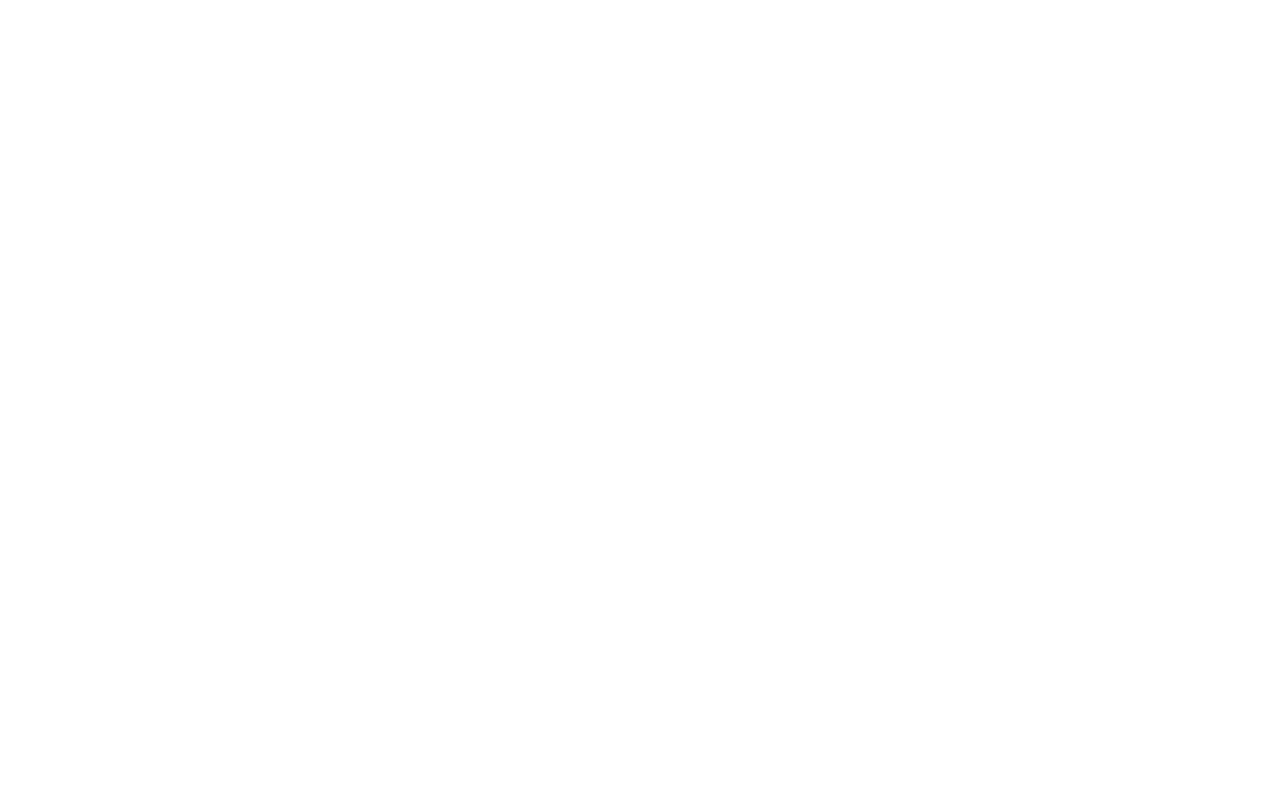
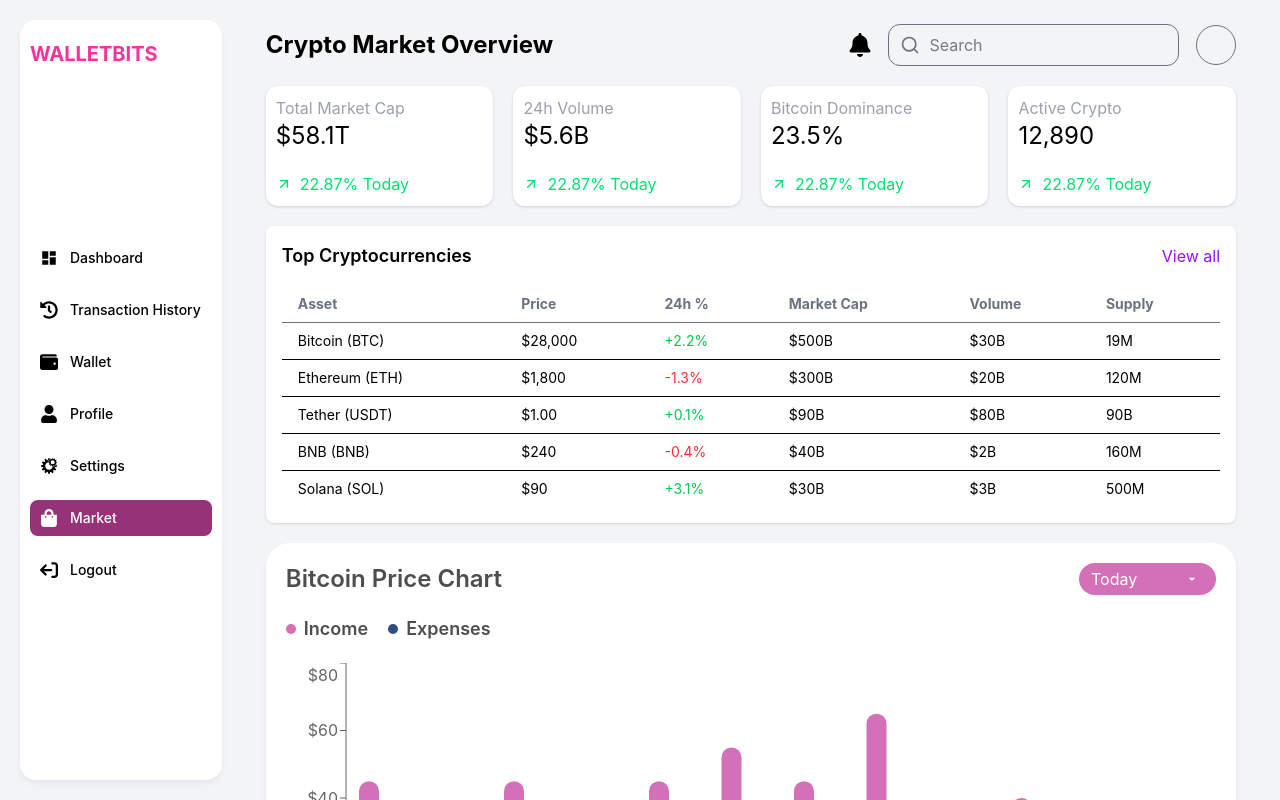
Before and after one commit to onisodumeya/walletbits-app, a React (Vite) app: page /market in a window 1280 px wide. Before the commit this address had no page. Shown: the top 800 px of the page. Built offline with nearby package versions, Linux system fonts and the light colour scheme.

Commit message:
market page done, overview page update, password settings page done

```diff
--- a/src/App.jsx
+++ b/src/App.jsx
@@ -8,6 +8,8 @@
 import Notification from './pages/user-dashboard/settings/Notification.jsx';
 import Verification from './pages/user-dashboard/settings/Verification.jsx';
 import ProfileSettings from './pages/user-dashboard/settings/ProfileSettings.jsx';
+import Market from './pages/user-dashboard/Market.jsx';
+import PasswordSettings from './pages/user-dashboard/settings/PasswordSettings.jsx';
 
 import { BrowserRouter as Router, Routes, Route } from 'react-router-dom';
 import { ForgotPassword, OTP } from './pages/ForgotPassword.jsx';
@@ -30,6 +32,8 @@
         <Route path="/settings/verification" element={<Verification />} />
         <Route path="/settings/notifications" element={<Notification />} />
         <Route path="/settings/profile-settings" element={<ProfileSettings />} />
+        <Route path="/settings/password" element={<PasswordSettings />} />
+        <Route path="/market" element={<Market />} />
       </Routes>
     </Router>
   );
--- a/src/components/FinanceCard.jsx
+++ b/src/components/FinanceCard.jsx
@@ -1,45 +1,45 @@
 import React from 'react';
-import axios from 'axios';
 import { useEffect, useState } from "react";
 import PropTypes from "prop-types";
 
-function AccountCard({ title, icon, fetchAmount, amount }) {
+function AccountCard({ title, fetchAmount,icon }) {
     const [dateTime, setDateTime] = useState("");
+    const [amount, setAmount] = useState("0.00");
 
-    // useEffect(() => {
-    //     // Live date-time
-    //     const updateTime = () => {
-    //         const now = new Date();
-    //         const options = { hour: '2-digit', minute: '2-digit', hour12: true };
-    //         const time = now.toLocaleTimeString([], options);
-    //         const date = now.toLocaleDateString([], { day: '2-digit', month: 'short' });
-    //         setDateTime(`${time}, ${date}`);
-    //     };
+    useEffect(() => {
+        // Live date-time
+        const updateTime = () => {
+            const now = new Date();
+            const options = { hour: '2-digit', minute: '2-digit', hour12: true };
+            const time = now.toLocaleTimeString([], options);
+            const date = now.toLocaleDateString([], { day: '2-digit', month: 'short' });
+            setDateTime(`${time}, ${date}`);
+        };
 
-    //     updateTime();
-    //     const timeInterval = setInterval(updateTime, 6000);
+        updateTime();
+        const timeInterval = setInterval(updateTime, 6000);
 
-    //     // Amount fetcher
-    //     // const getAmount = async () => {
-    //     //     try {
-    //     //         const response = await axios.get('');
-    //     //         setAmount(response);
-    //     //     } catch (error) {
-    //     //         console.error("Failed to fetch amount:", error);
-    //     //     }
-    //     // };
+        // Amount fetcher
+        const getAmount = async () => {
+            try {
+                const response = await fetchAmount(); // fetchAmount is a function prop
+                setAmount(response);
+            } catch (error) {
+                console.error("Failed to fetch amount:", error);
+            }
+        };
 
-    //     getAmount();
-    //     const amountInterval = setInterval(getAmount, 10000);
+        getAmount();
+        const amountInterval = setInterval(getAmount, 10000); // refresh amount every 10 seconds
 
-    //     return () => {
-    //         clearInterval(timeInterval);
-    //         clearInterval(amountInterval);
-    //     };
-    // }, [fetchAmount]);
+        return () => {
+            clearInterval(timeInterval);
+            clearInterval(amountInterval);
+        };
+    }, [fetchAmount]);
 
     return (
-        <div className="w-full h-fit rounded-2xl shadow-md shadow-gray-200 p-4 bg-white flex flex-col justify-between">
+        <div className="w-full h-[150px] rounded-2xl shadow-lg p-4 bg-white flex flex-col justify-between">
             <div className="flex justify-between items-start">
                 <div className="w-10 h-10 rounded-full bg-gray-100 flex justify-center items-center">
                     {icon && React.createElement(icon)}
@@ -58,7 +58,6 @@
     );
 }
 AccountCard.proptypes={
-    amount: PropTypes.number,
     title: PropTypes.string,
     fetchAmount: PropTypes.func
 };
--- a/src/components/Headbar.jsx
+++ b/src/components/Headbar.jsx
@@ -3,7 +3,7 @@
 import { FaBell } from "react-icons/fa";
 
 
-function Headbar({ profile, header, subHeader, search }) {
+function Headbar({ header, subHeader }) {
     return (
         <div className="justify-between gap-4 flex items-center h-fit w-full bg-gray-100">
             <div className="flex-col h-fit">
@@ -16,8 +16,9 @@
                     <FiSearch className="absolute ml-3 top-1/2 transform -translate-y-1/2 text-gray-500 text-xl" />
                     <input
                         type="text"
-                        name={search}
+                        name="fake-email"
                         placeholder="Search"
+                        autoComplete="off"
                         className="w-full pl-10 pr-4 py-2 border-[1.5px] rounded-xl bg-gray-100 border-gray-500"
                     />
                 </div>
--- /dev/null
+++ b/src/components/PriceChart.jsx
@@ -0,0 +1,44 @@
+import { BarChart, Bar, XAxis, YAxis, Tooltip, LineChart, Line, ResponsiveContainer } from 'recharts';
+
+
+function FinanceChart({data, gap, size, title}) {
+    return(
+        <div className='bg-white text-[#000000B2] shadow-md shadow-gray-200 h-fit w-full p-5 rounded-3xl flex flex-col gap-5'>
+
+                                <div className='flex justify-between w-full h-fit'>
+                                        <h3 className='text-2xl font-semibold'>{title}</h3>
+                                        <select className="rounded-full px-3 py-1 bg-[#D470B7] text-white custom-select">
+                                            <option>Today</option>
+                                            <option>This Week</option>
+                                            <option>This Month</option>
+                                            <option>Year Year</option>
+                                        </select>
+                                </div>
+
+                                <div className='flex gap-5'>
+                                    <div className='flex gap-2 items-center'>
+                                        <div className='h-2.5 w-2.5 bg-[#D470B7] rounded-full'></div>
+                                        <h4 className='font-semibold text-lg'>Income</h4>
+                                    </div>
+                                    <div className='flex gap-2 items-center'>
+                                            <div className='h-2.5 w-2.5 bg-[#2F4F7F] rounded-full'></div>
+                                        <h4 className='font-semibold text-lg'>Expenses</h4>
+                                    </div>
+                                </div>
+
+                                <ResponsiveContainer width="100%" height={300}>
+                                    <BarChart data={data} margin={{ top: 0, right: 0, left: 0, bottom: 0 }} barGap={gap} barSize={size}>
+                                        <XAxis dataKey="month" />
+                                        <YAxis tickFormatter={(value) => `$${value}`} />
+                                        <Tooltip formatter={(value) => `$${value}`} />
+
+                                        <Bar dataKey="income" fill="#D470B7" radius={[20, 20, 0, 0]} />
+                                        <Bar dataKey="expense" fill="#2F4F7F" radius={[20, 20, 0, 0]} />
+                                    </BarChart>
+                                </ResponsiveContainer>
+
+                            </div>
+    )
+}
+
+export default FinanceChart
--- /dev/null
+++ b/src/components/market-cards/MarketCard.jsx
@@ -0,0 +1,20 @@
+import { FiArrowUpRight } from 'react-icons/fi'
+
+
+function MarketCard({title, amount, percentage}) {
+    return(
+        <div className="w-full flex flex-col gap-5 bg-white shadow-sm shadow-gray-300 p-2.5 rounded-xl">
+            <div>
+                <p className="text-gray-400">{title}</p>
+                <h2 className="text-2xl">{amount}</h2>
+            </div>
+
+            <div className="text-green-400 flex items-center gap-2">
+                <FiArrowUpRight />
+                <p>{percentage} Today</p>
+            </div>
+        </div>
+    )
+}
+
+export default MarketCard
--- a/src/pages/user-dashboard/Market.jsx
+++ b/src/pages/user-dashboard/Market.jsx
@@ -1,8 +1,24 @@
 import Headbar from '../../components/Headbar.jsx';
-import Sidebar from '../../components/Sidebar.jsx';
-import FinanceCard from '../../components/FinanceCard.jsx';
+import SideBar from '../../components/Sidebar.jsx';
+import FinanceChart from '../../components/PriceChart.jsx';
+import MarketCard from '../../components/market-cards/MarketCard.jsx';
 
 function Market() {
+  const data = [
+    { month: 'Jan', income: 45, expense: 30 },
+    { month: 'Feb', income: 35, expense: 25 },
+    { month: 'Mar', income: 45, expense: 20 },
+    { month: 'Apr', income: 30, expense: 22 },
+    { month: 'May', income: 45, expense: 28 },
+    { month: 'Jun', income: 55, expense: 25 },
+    { month: 'Jul', income: 45, expense: 30 },
+    { month: 'Aug', income: 65, expense: 32 },
+    { month: 'Sep', income: 25, expense: 17 },
+    { month: 'Oct', income: 40, expense: 10 },
+    { month: 'Nov', income: 36, expense: 20 },
+    { month: 'Dec', income: 32, expense: 12 },
+  ];
+
   const cryptos = [
     {
       name: 'Bitcoin',
@@ -52,22 +68,24 @@
   ];
 
   return (
-    <div className="flex bg-gray-50 min-h-screen">
-      {/* Sidebar */}
-      <Sidebar />
-
-      {/* Main Content */}
-      <div className="flex-1 p-6">
-        {/* Topbar */}
-        <Headbar />
-
-        {/* Page Header */}
-        <div className="mb-6">
-          <h2 className="text-2xl font-bold">Crypto Market Overview</h2>
-          <p className="text-gray-500">Real-time cryptocurrency market data and analysis</p>
+    <>
+      <div className="flex bg-gray-100 gap-5 px-5 relative">
+        <div className='h-screen w-1/5 py-5 sticky top-0'>
+          <SideBar />
         </div>
 
-        {/* Top Cryptocurrencies Table */}
+        <div className="flex flex-col gap-5 p-6 w-full">
+          <Headbar
+            header="Crypto Market Overview"
+          />
+
+          <div className='w-full flex justify-between gap-5'>
+            <MarketCard title='Total Market Cap' amount='$58.1T' percentage='22.87%' />
+            <MarketCard title='24h Volume' amount='$5.6B' percentage='22.87%' />
+            <MarketCard title='Bitcoin Dominance' amount='23.5%' percentage='22.87%' />
+            <MarketCard title='Active Crypto' amount='12,890' percentage='22.87%' />
+          </div>
+
           <div className="bg-white p-4 rounded-lg shadow">
             <div className="flex justify-between items-center mb-4">
               <h3 className="text-lg font-semibold">Top Cryptocurrencies</h3>
@@ -105,14 +123,21 @@
               </table>
             </div>
           </div>
+
+          <div className="w-full">
+            <FinanceChart
+              gap={5}
+              size={20}
+              data={data}
+              title='Bitcoin Price Chart'
+
+            />
+          </div>
         </div>
 
-       {/* FinanceCard Section */}
-        <div className="grid grid-cols-1 sm:grid-cols-2 md:grid-cols-4 gap-4 mb-6">
-          <FinanceCard />
-        </div>
 
       </div>
+    </>
   );
 }
 
--- /dev/null
+++ b/src/pages/user-dashboard/settings/PasswordSettings.jsx
@@ -0,0 +1,42 @@
+import SideBar from "../../../components/Sidebar"
+import Headbar from "../../../components/Headbar"
+import SubMenu from "../../../components/SettingsSubMenu"
+
+import { Link } from 'react-router-dom'
+
+
+function PasswordSettings() {
+    return(
+        <div className="flex bg-gray-100 gap-5 px-5 relative">
+            <div className='h-screen w-1/5 py-5 sticky top-0'>
+                <SideBar />
+            </div>
+            <div className="flex flex-col gap-10 w-full py-5">
+                <Headbar header="Account Settings" />
+                <div className="flex gap-5">
+                    <SubMenu />
+                    <div className="w-full flex flex-col gap-8 items-start p-5 bg-white shadow-md shadow-gray-300 rounded-xl">
+                        <label htmlFor="" className="w-full flex flex-col gap-1">
+                            <p className="text-sm">Old Password</p>
+                            <input type="password" className="border-2 w-full border-gray-300 rounded-lg p-2 outline-none text-black" />
+                        </label>
+                        <label htmlFor="" className="w-full flex flex-col gap-1">
+                            <p className="text-sm">New Password</p>
+                            <input type="password" className="border-2 w-full border-gray-300 rounded-lg p-2 outline-none text-black" />
+                        </label>
+                        <label htmlFor="" className="w-full flex flex-col gap-1">
+                            <p className="text-sm">Confirm New Password</p>
+                            <input type="password" className="border-2 w-full border-gray-300 rounded-lg p-2 outline-none text-black" />
+                        </label>
+
+                        <p>Forgot your password? <button className="text-[#D470B7] cursor-pointer">Click here</button></p>
+
+                        <button className="px-5 py-2 bg-[#D470B7] rounded-lg self-start text-white hover:bg-[#ad6c9b] transition-colors duration-300 cursor-pointer">Save Changes</button>
+                    </div>
+                </div>
+            </div>
+        </div>
+    )
+}
+
+export default PasswordSettings
```
Also changed, not shown: src/pages/user-dashboard/Overview.jsx (+4 -4 lines). Lines whose indentation alone changed are shown as unchanged.
